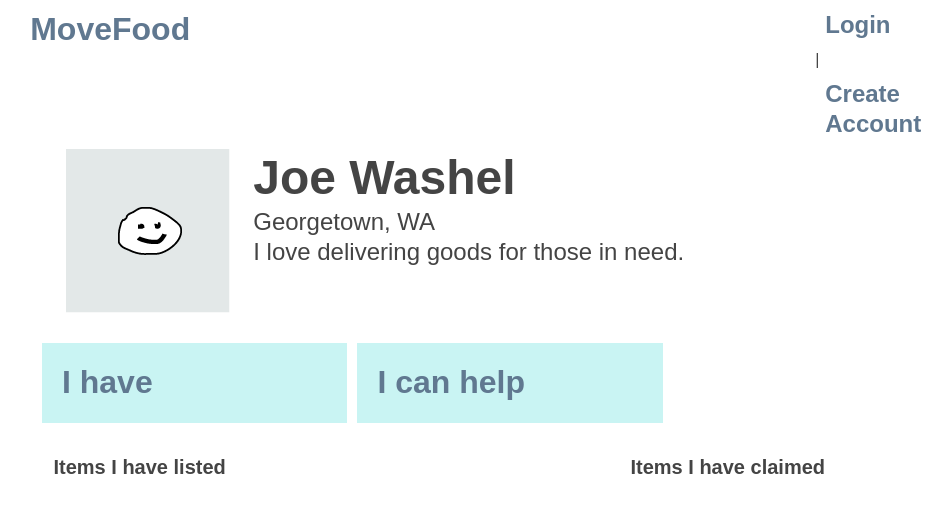
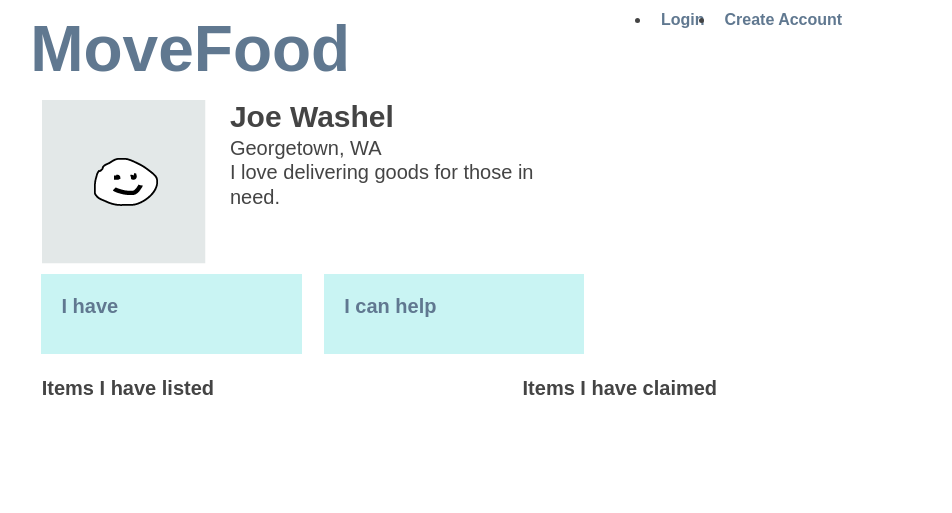
Before and after one commit to chachasikes/MoveFood, a CodeIgniter app: page /movefood/ in a window 1280 px wide. Shown: the top 513 px of the page, without its empty margins (21-973 px from the left). Run offline with CodeIgniter, Linux system fonts and the light colour scheme.

Commit message:
Homepage styling.

```diff
--- a/source/css/style.css
+++ b/source/css/style.css
@@ -24,6 +24,9 @@
 
 }
 
+.menu li {
+  float: left;
+}
 table th,
 table td {
   vertical-align: top;
@@ -64,7 +67,7 @@
 /* Typography */
 
 h1 {
-  font-size: 200%;
+  font-size: 400%;
   padding: 10px 0;
 }
 
@@ -82,10 +85,17 @@
   font-size: 16px;
 }
 
-.button {
+.user-buttons .button a{
   padding: 20px;
-  margin: 30px 10px 30px 0;
+  margin: 10px 0 20px 0;
+  height:2em;
+  display: block;
   background-color: #C9F4F3;
+}
+
+.user-buttons .button a:hover,
+.user-buttons .button a:active {
+background-color: #6AD3D3;
 }
 
 a {
@@ -93,7 +103,7 @@
   font-weight: bold;
 }
 .button a {
-  font-size: 200%;
+  font-size: 125%;
 }
 
 a:link, a:hover {
@@ -108,18 +118,17 @@
 
 }
 #userdetails #username {
-  font-size: 200%;
+  font-size: 150%;
   font-weight: bold;
 }
 
 #userdetails {
-  font-size: 150%;
+  font-size: 125%;
 }
 
 .login {
   margin: 10px;
-    display: block;
-    font-size: 150%;
+  display: block;
 }
 
 .form-item-inline {
@@ -149,3 +158,8 @@
   text-transform:uppercase;
   width:150px;
 }
+
+#lists .item {
+  background-color: #F5F9AF;
+  padding: 20px;
+}
--- a/source/index.html
+++ b/source/index.html
@@ -13,31 +13,35 @@
 <body>
 <div id="container" class="section container_12">
     <div id="header">
-        <div class="logo grid_8 alpha"><h1><a href="index.html">MoveFood</a></h1></div>
-        <div class="grid_2 omega">
-            <a href="#" class="login" onClick="return moveFood.showLogin()">Login</a> |
-            <a href="register.html" class="login">Create Account</a>
+        <div class="logo grid_6 alpha"><h1><a href="index.html">MoveFood</a></h1></div>
+        <div class="grid_6 omega">
+          <ul class="menu">
+            <li><a href="#" class="login" onClick="return moveFood.showLogin()">Login</a></li>
+            <li><a href="register.html" class="login">Create Account</a></li>
+          </ul>
         </div>
-        <div id="content" class="grid_12">
-            <div id="userdetails"  class="grid_12">
+        <div id="content" class="grid_12 alpha">
+            <div id="userdetails"  class="grid_12 alpha">
                 <div class="grid_2"><div class="userimage"><img src="images/user_placeholder.png"/></div></div>
-                <div class="grid_10">
+                <div class="grid_4">
                   <div id="username">Joe Washel</div>
                   <div id="userlocation">Georgetown, WA</div>
                   <div id="userbio">I love delivering goods for those in need.</div>
                 </div>
             </div>
-            <div id="actions grid_12">
+
+                <div id="actions" class="user-buttons grid_12 alpha">
                   <div id="haveaction" class="grid_3 button"><a href="add-item.html">I have</a></div>
                   <div id="helpaction" class="grid_3 button"><a href="food-list.html">I can help</a></div>
                 </div>
+
             <div id="lists">
-                <div id="items" class="grid_6">
+                <div id="items" class="grid_5">
                     <div class="list"><h3>Items I have listed</h3></div>
                     <ul id="itemslist">
                     </ul>
                 </div>
-                <div id="claims" class="grid_6">
+                <div id="claims" class="grid_5">
                     <div class="list"><h3>Items I have claimed</h3></div>
                     <ul id="claimslist">
                     </ul>
```
Also changed, not shown: 1 other file. Lines whose indentation alone changed are shown as unchanged.
